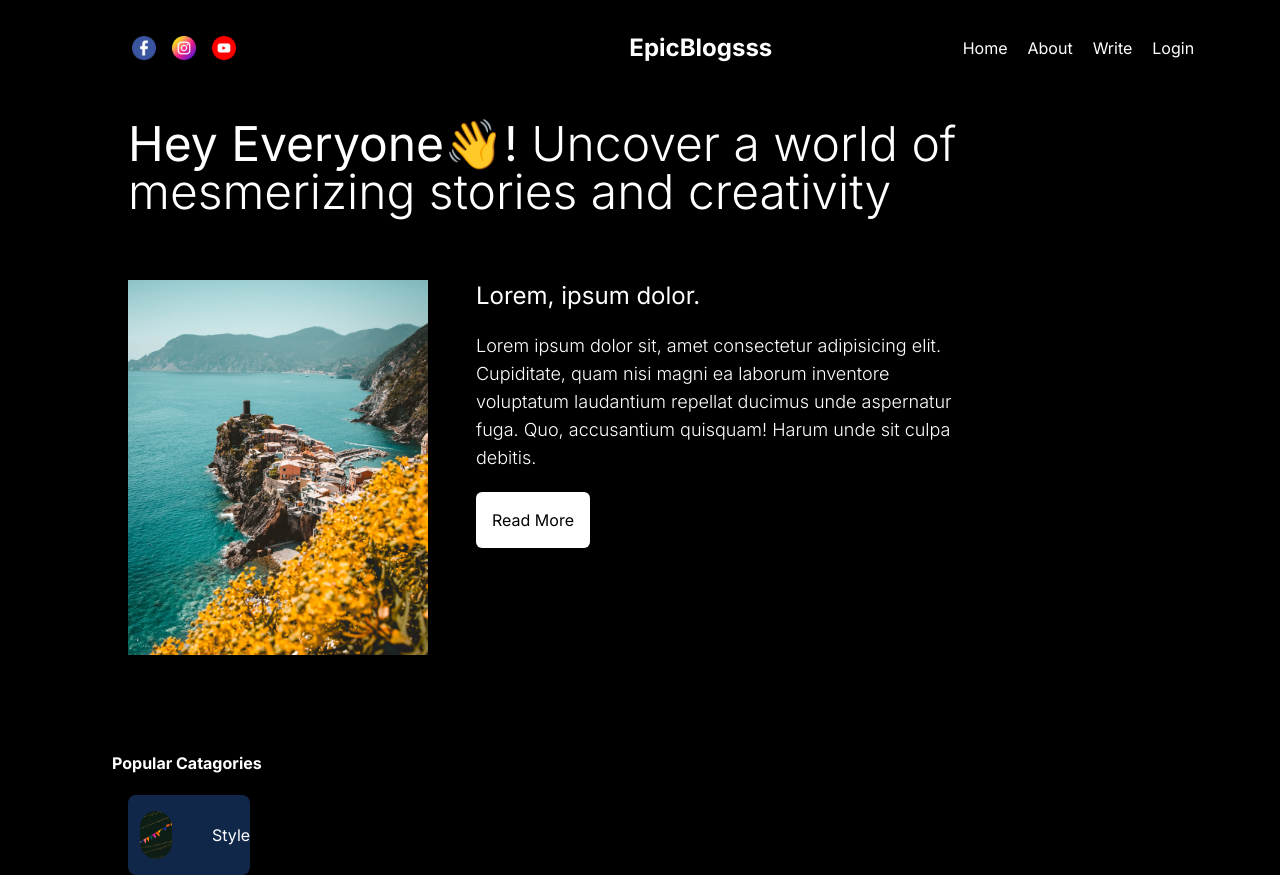
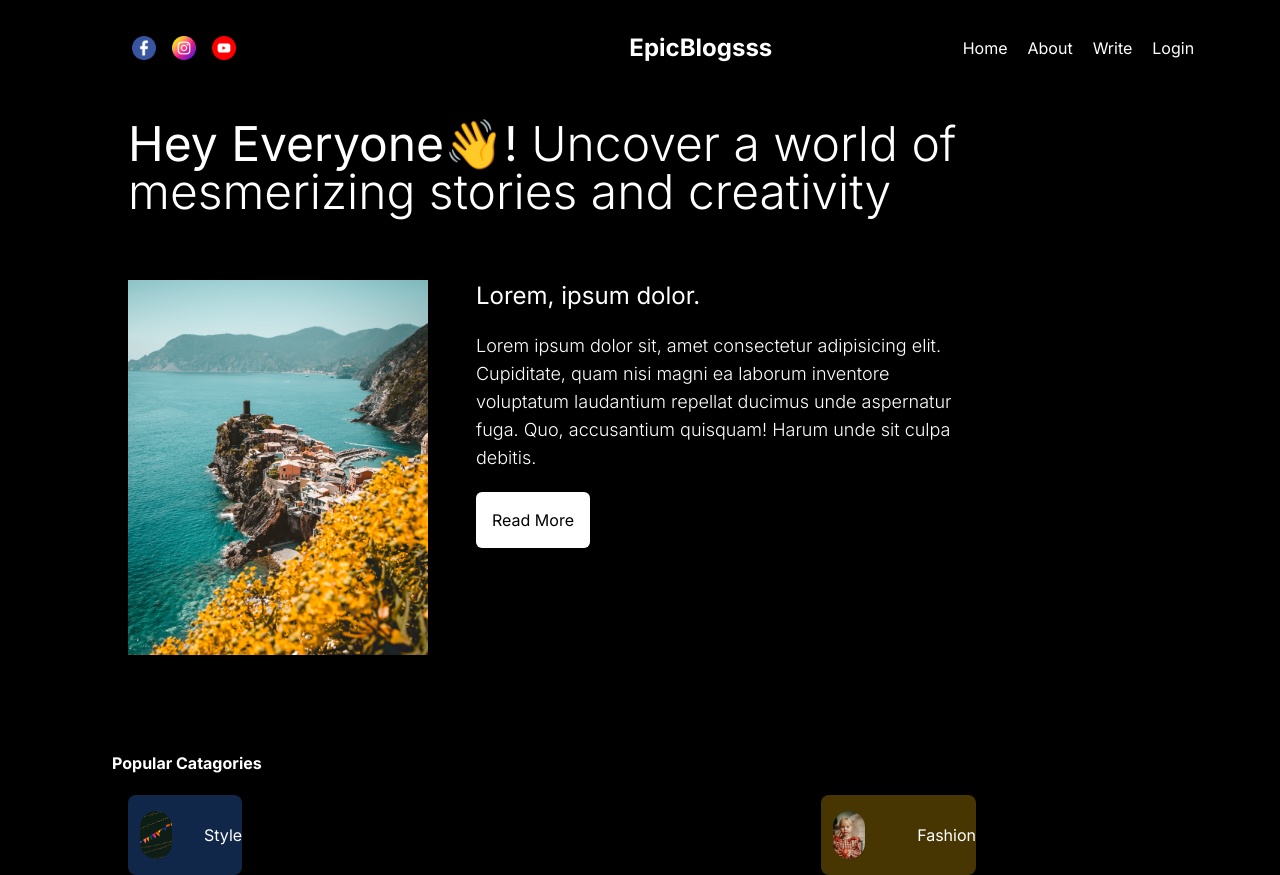
Before and after one commit to pratham-srivastava-07/Blog-Application, a Next.js app: page / in a window 1280 px wide. Built offline with nearby package versions, Linux system fonts and the light colour scheme.

Commit message:
catagory list add

```diff
--- a/app/components/Catagory.jsx
+++ b/app/components/Catagory.jsx
@@ -8,15 +8,25 @@ const Catagory = () => {
     <div className='container '>
       <h1 className="title mt-30 text-white font-bold lg:ml-28">Popular Catagories</h1>
       <div className="flex flex-wrap w-30 lg:ml-32 justify-between mt-5 gap-20">
-        <Link href="/blog?cat=style" className="category flex text-white items-center gap-10 capitalize w-1/7 h-20 justify-center rounded-lg bg-blue-500 bg-opacity-30">
+        <Link href="/blog?cat=style" className="category flex text-center text-white items-center gap-5 capitalize w-1/7 h-20 justify-center rounded-lg bg-blue-500 bg-opacity-30">
           <Image
            src="/style.png"
            alt="style"
            width={32}
            height={32}
-           className='rounded-full ml-3'
+           className='rounded-full ml-3 mr-3 '
            />
            Style
+        </Link>
+        <Link href="/blog?cat=fashion" className='catagory flex items-center gap-10 capitalize w-1/7 h-20 text-white justify-center rounded-lg bg-yellow-500 bg-opacity-30'>
+        <Image
+           src="/fashion.png"
+           alt="fashion"
+           width={32}
+           height={32}
+           className='rounded-full ml-3 mr-3 '
+           />
+           Fashion
         </Link>
 
       </div>
```
